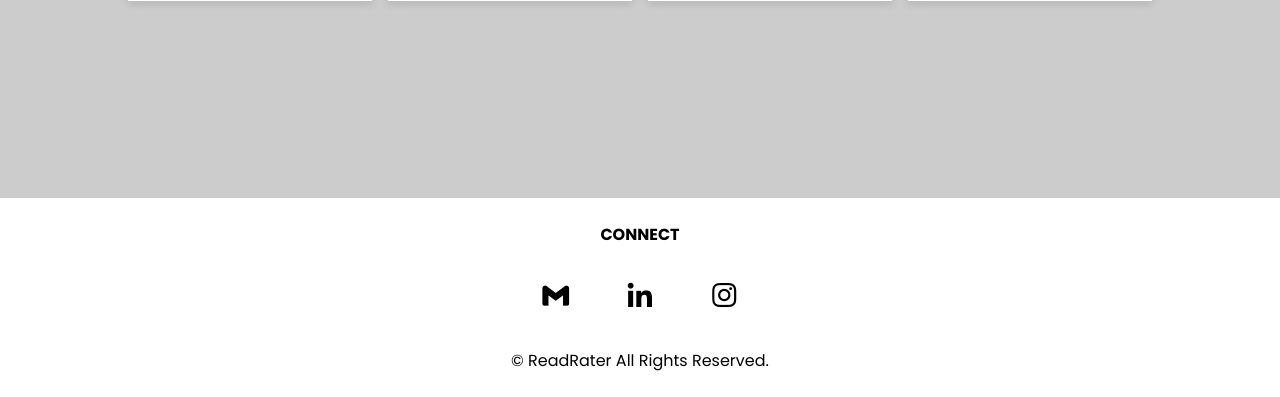
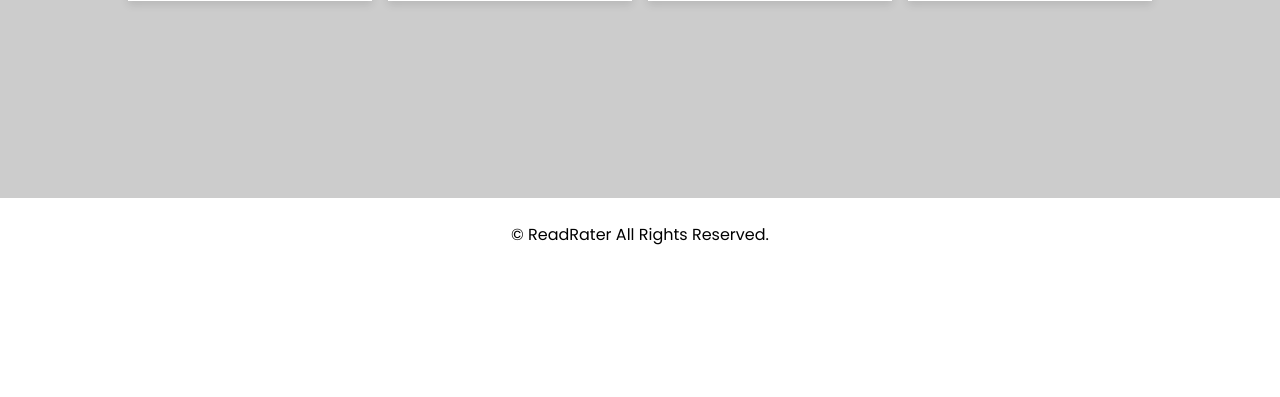
Before and after one commit to janneffer/BOOK-REVIEW-PROJECT, a PHP site: page /index.php in a window 1280 px wide. Shown: the part 2202-2599 px from the top of the page. After the commit the page ends 2447 px from the top, so only its background shows below. Run offline with PHP 8.4, Linux system fonts and the light colour scheme; data that the repository does not hold is empty.

Commit message:
Update footer.php

```diff
--- a/footer.php
+++ b/footer.php
@@ -1,18 +1,9 @@
 <!-- ==================== FOOTER (SITE MAP & CONTACT)==================== -->
-<footer>
-			<div class="contact" id="contact">
-				<div class="social">
-					<h5>Connect</h5>
-					<a href="linksad" target="_blank" aria-label="GMail">
-                        <i class="bx bxl-gmail"></i></a>
-                    <a href="linksad" target="_blank" aria-label="Linkedin">
-                        <i class="bx bxl-linkedin"></i></a>
-                    <a href="linksad" target="_blank" aria-label="Instagram">
-                        <i class="bx bxl-instagram"></i></a>
-				</div>
-			    <p>&#169; ReadRater All Rights Reserved.</p>
-			</div>
-		</footer>
+	<footer>
+		<div class="contact" id="contact">
+		    <p>&#169; ReadRater All Rights Reserved.</p>
+		</div>
+	</footer>
 
         <!-- ==================== LINK TO JAVASCRIPT ==================== -->
 		<script src="asset/js/script.js?v=1.0"></script>
```
